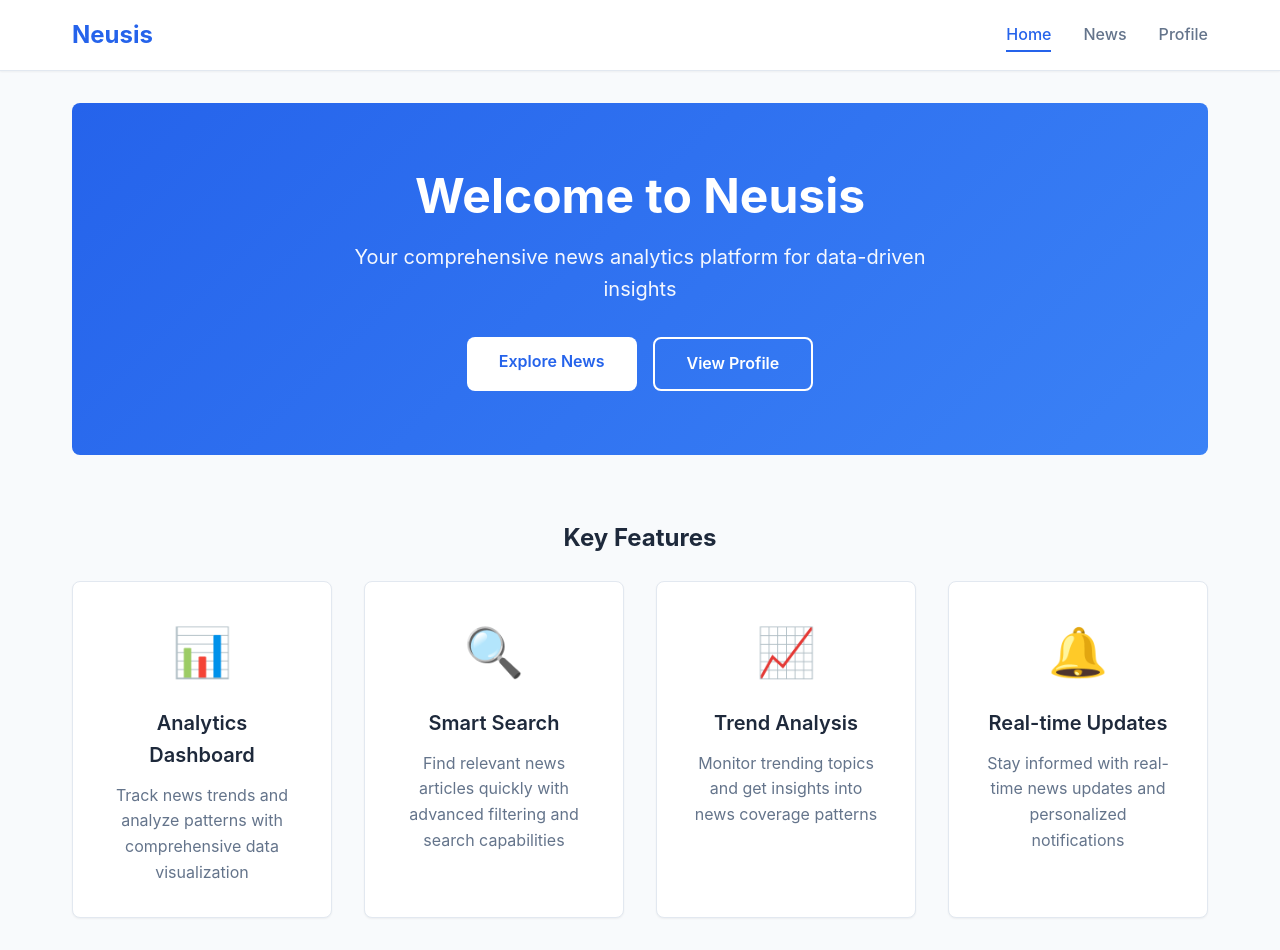
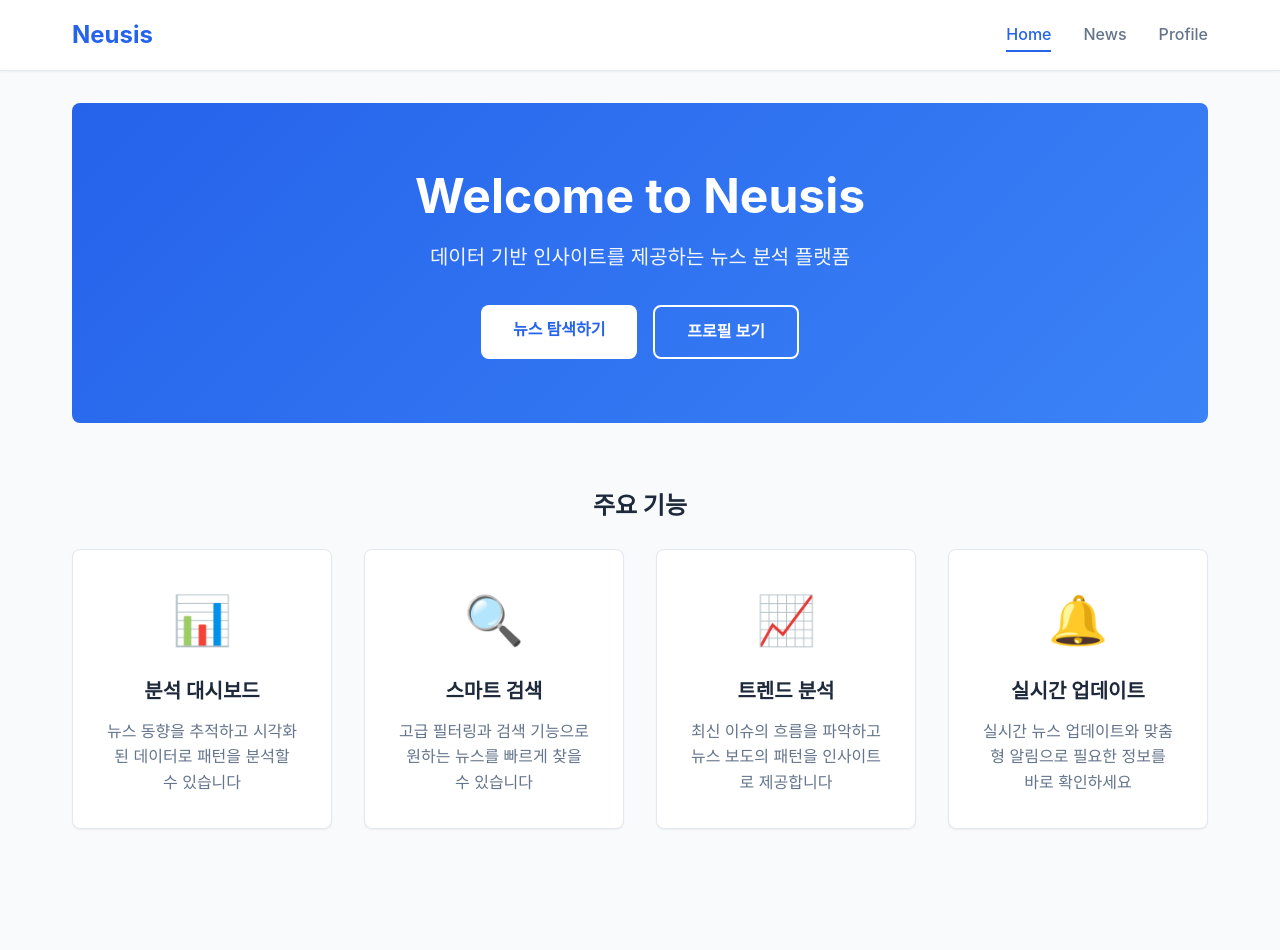
Before and after one commit to YeonwooNuf/Neusis-frontend, a React (Vite) app: page / in a window 1280 px wide. After the commit the page ends 861 px from the top, so only its background shows below. Built offline with nearby package versions, Linux system fonts and the light colour scheme.

Commit message:
// 더미 데이터 한글로 변환

```diff
--- a/src/pages/HomePage.tsx
+++ b/src/pages/HomePage.tsx
@@ -8,47 +8,47 @@ const HomePage = () => {
         <section className="hero-section">
           <h1 className="hero-title">Welcome to Neusis</h1>
           <p className="hero-subtitle">
-            Your comprehensive news analytics platform for data-driven insights
+            데이터 기반 인사이트를 제공하는 뉴스 분석 플랫폼
           </p>
           <div className="hero-actions">
             <a href="/news" className="btn btn-primary">
-              Explore News
+              뉴스 탐색하기
             </a>
             <a href="/profile" className="btn btn-secondary">
-              View Profile
+              프로필 보기
             </a>
           </div>
         </section>
 
         <section className="features-section">
-          <h2 className="section-title">Key Features</h2>
+          <h2 className="section-title">주요 기능</h2>
           <div className="features-grid">
             <div className="feature-card">
               <div className="feature-icon">📊</div>
-              <h3 className="feature-title">Analytics Dashboard</h3>
+              <h3 className="feature-title">분석 대시보드</h3>
               <p className="feature-description">
-                Track news trends and analyze patterns with comprehensive data visualization
+                뉴스 동향을 추적하고 시각화된 데이터로 패턴을 분석할 수 있습니다
               </p>
             </div>
             <div className="feature-card">
               <div className="feature-icon">🔍</div>
-              <h3 className="feature-title">Smart Search</h3>
+              <h3 className="feature-title">스마트 검색</h3>
               <p className="feature-description">
-                Find relevant news articles quickly with advanced filtering and search capabilities
+                고급 필터링과 검색 기능으로 원하는 뉴스를 빠르게 찾을 수 있습니다
               </p>
             </div>
             <div className="feature-card">
               <div className="feature-icon">📈</div>
-              <h3 className="feature-title">Trend Analysis</h3>
+              <h3 className="feature-title">트렌드 분석</h3>
               <p className="feature-description">
-                Monitor trending topics and get insights into news coverage patterns
+                최신 이슈의 흐름을 파악하고 뉴스 보도의 패턴을 인사이트로 제공합니다
               </p>
             </div>
             <div className="feature-card">
               <div className="feature-icon">🔔</div>
-              <h3 className="feature-title">Real-time Updates</h3>
+              <h3 className="feature-title">실시간 업데이트</h3>
               <p className="feature-description">
-                Stay informed with real-time news updates and personalized notifications
+                실시간 뉴스 업데이트와 맞춤형 알림으로 필요한 정보를 바로 확인하세요
               </p>
             </div>
           </div>
```
